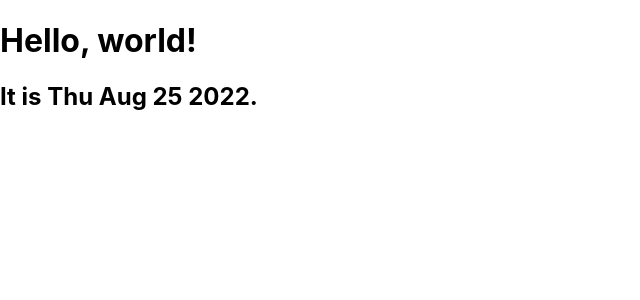
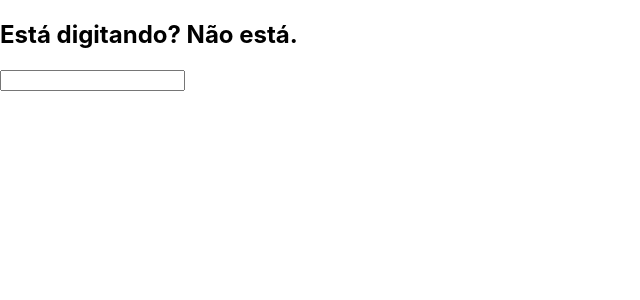
Before and after one commit to eduardovlemes/DEVinHouse_mod1_sem9_frontend, a React (Create React App) app in the folder project/sem_9/: page / in a window 1280 px wide. Shown: the top 300 px of the page, without its empty margins (0-640 px from the left). Built offline with nearby package versions, Linux system fonts and the light colour scheme.

Commit message:
chore: exercício 10

```diff
--- a/project/sem_9/src/index.js
+++ b/project/sem_9/src/index.js
@@ -12,6 +12,7 @@ import GithubIntegration from "./pages/githubIntegration";
 import Exercicio05 from "./pages/exercicio05";
 import DownloadSoftware from "./pages/exercicio07";
 import Exercicio09 from "./pages/exercicio09";
+import Exercicio10 from "./pages/exercicio10";
 
 const root = ReactDOM.createRoot(document.getElementById("root"));
 root.render(
@@ -26,7 +27,8 @@ root.render(
     {/* <GithubIntegration /> */}
     {/* <Exercicio05 /> */}
     {/* <DownloadSoftware /> */}
-    <Exercicio09 />
+    {/* <Exercicio09 /> */}
+    <Exercicio10 />
   </React.StrictMode>
 );
 
--- /dev/null
+++ b/project/sem_9/src/pages/exercicio10/index.js
@@ -0,0 +1,25 @@
+import { useState, useEffect } from "react";
+// Exercício 09 Semana 09
+export default function Exercicio10() {
+  const [text, setText] = useState("");
+  const [digitando, setDigitando] = useState("Não está.");
+
+  useEffect(() => {
+    if (text !== "") {
+      setDigitando("Está.");
+    }
+
+    const id = setTimeout(() => {
+      setDigitando("Não está.");
+    }, 300);
+
+    return () => clearTimeout(id);
+  }, [text]);
+
+  return (
+    <div>
+      <h2>Está digitando? {digitando}</h2>
+      <input onChange={(e) => setText(e.target.value)}></input>
+    </div>
+  );
+}
```
